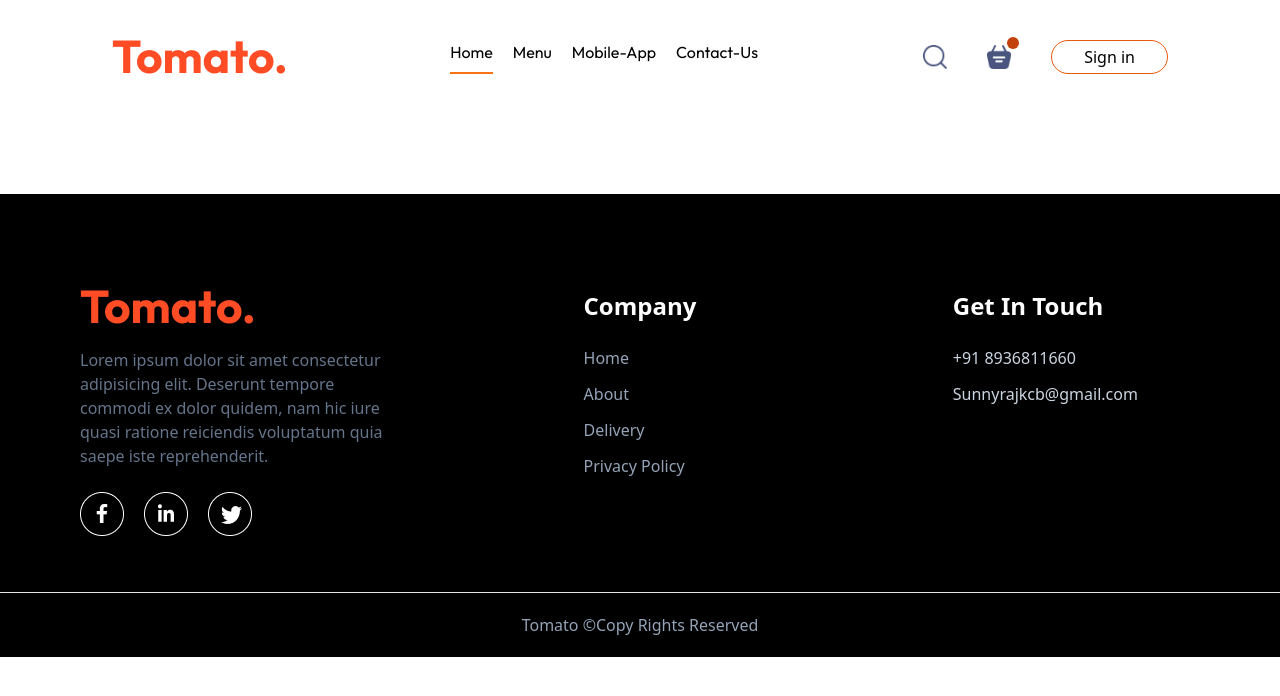
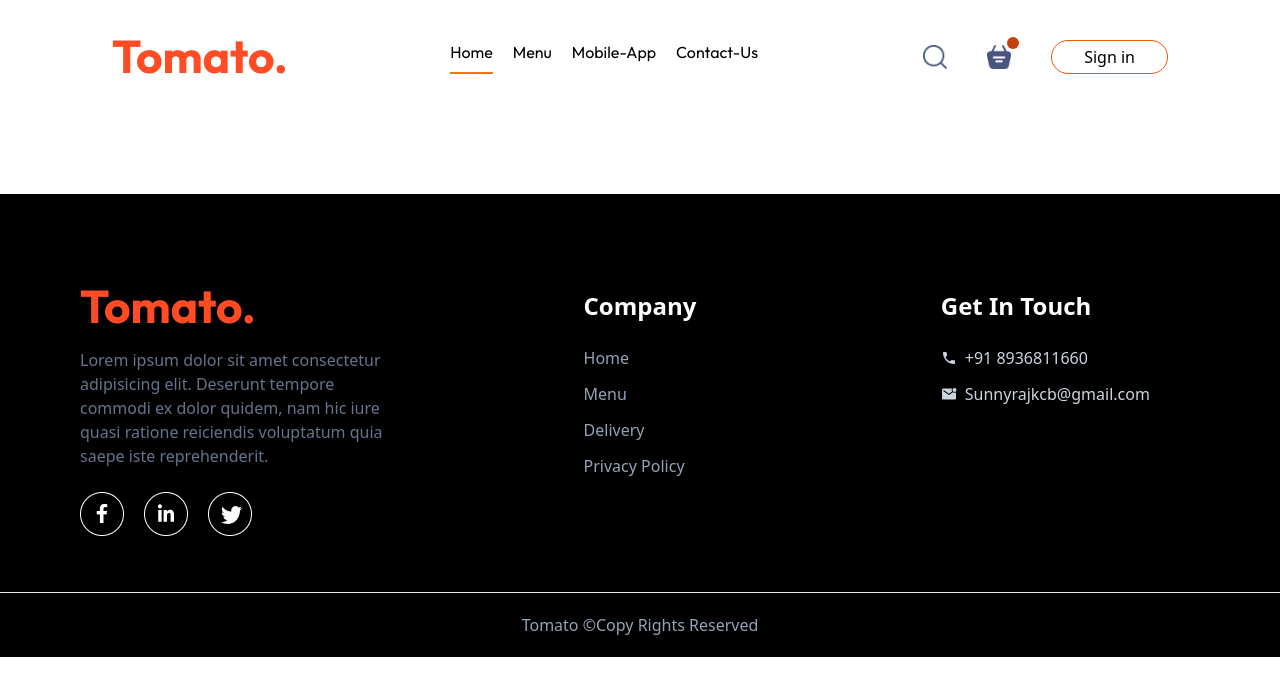
Before and after one commit to codewithsunnyraj/Restaurant, a React (Vite) app in the folder Frontend/: page /PlaceOrder in a window 1280 px wide. Shown: the top 696 px of the page. Built offline with nearby package versions, Linux system fonts and the light colour scheme.

Commit message:
Till now frontend is completed of Homepage

```diff
--- a/Frontend/package.json
+++ b/Frontend/package.json
@@ -12,6 +12,7 @@
   "dependencies": {
     "react": "^18.3.1",
     "react-dom": "^18.3.1",
+    "react-icons": "^5.4.0",
     "react-router-dom": "^7.0.2"
   },
   "devDependencies": {
--- a/Frontend/src/components/Footer.jsx
+++ b/Frontend/src/components/Footer.jsx
@@ -1,52 +1,68 @@
-import React from 'react'
-import { assets } from '../assets/frontend_assets/assets'
+import React from "react";
+import { assets } from "../assets/frontend_assets/assets";
+import { IoMdCall, IoMdMailUnread } from "react-icons/io";
 
 const Footer = () => {
   return (
-    <div className='bg-black' id='contact-us'>
-        <div className='container mx-auto mt-20 '>
+    <div className="bg-black" id="contact-us">
+      <div className="container mx-auto mt-20 ">
         <div className="md:px-20 px-10 pt-10">
           <div className="grid md:grid-cols-2 gap-4 md:gap-24 lg:grid-cols-3 py-5 md:py-14">
             <div>
               <div>
-                    <img src={assets.logo} className='cursor-pointer' alt="" />
-                    <p className='text-slate-500 py-6'>Lorem ipsum dolor sit amet consectetur adipisicing elit. Deserunt tempore commodi ex dolor quidem, nam hic iure quasi ratione reiciendis voluptatum quia saepe iste reprehenderit.</p>
-                    <div className='flex gap-5 cursor-pointer'>
+                <img src={assets.logo} className="cursor-pointer" alt="" />
+                <p className="text-slate-500 py-6">
+                  Lorem ipsum dolor sit amet consectetur adipisicing elit.
+                  Deserunt tempore commodi ex dolor quidem, nam hic iure quasi
+                  ratione reiciendis voluptatum quia saepe iste reprehenderit.
+                </p>
+                <div className="flex gap-5 cursor-pointer">
                   <img src={assets.facebook_icon} alt="" />
                   <img src={assets.linkedin_icon} alt="" />
                   <img src={assets.twitter_icon} alt="" />
                 </div>
               </div>
             </div>
-               <div className='md:flex justify-center'>
+            <div className="md:flex justify-center">
               <div>
-                    <h3 className='font-semibold text-2xl text-white'>Company</h3>
-                    <ul className='text-slate-400 cursor-pointer py-6 space-y-3'>
-                        <li>Home</li>
-                        <li>About</li>
-                        <li>Delivery</li>
-                        <li>Privacy Policy</li>
+                <h3 className="font-semibold text-2xl text-white">Company</h3>
+                <ul className="text-slate-400 cursor-pointer py-6 space-y-3">
+                  <li><a href="">Home</a></li>
+                  <li><a href="#explore-menu">Menu</a></li>
+                  <li><a href="javacsript:void(0);">Delivery</a></li>
+                  <li><a href="javacsript:void(0);">Privacy Policy</a></li>
                 </ul>
               </div>
             </div>
-               <div className='md:flex justify-center'>
+            <div className="md:flex justify-center">
               <div>
-                <h3 className='font-semibold text-2xl text-white'>Get In Touch</h3>
-                <div className='py-6 space-y-3'>
-                    <p className='text-slate-300'>+91 8936811660</p>
-                    <p className='text-slate-300'>Sunnyrajkcb@gmail.com</p>
+                <h3 className="font-semibold text-2xl text-white">
+                  Get In Touch
+                </h3>
+                <div className="py-6 space-y-3">
+                  <p className="text-slate-300 flex items-center gap-2">
+                    {" "}
+                    <IoMdCall />
+                    <span>+91 8936811660</span>
+                  </p>
+                  <p className="text-slate-300 flex items-center gap-2">
+                    <IoMdMailUnread />
+                    <span>Sunnyrajkcb@gmail.com</span>
+                  </p>
                 </div>
               </div>
             </div>
           </div>
         </div>
-      <div className=''>
-        <hr className=' bg-cyan-50' />
-        <p className='text-center text-slate-400 py-5'>Tomato &copy;Copy Rights Reserved</p>
+        <div className="">
+          <hr className=" bg-cyan-50" />
+          <p className="text-center text-slate-400 py-5">
+            Tomato &copy;Copy Rights Reserved
+          </p>
         </div>
       </div>
     </div>
-  )
-}
+  );
+};
 
-export default Footer
+export default Footer;
--- a/Frontend/src/components/Navbar.jsx
+++ b/Frontend/src/components/Navbar.jsx
@@ -70,7 +70,7 @@ const Navbar = () => {
               <img src={assets.basket_icon} className="w-6 h-6" alt="" />
               <div className="dot absolute w-3 h-3 -top-2 -right-2 bg-orange-700 rounded-full"></div>
             </div>
-            <button className="border border-orange-600 hover:bg-red-600  py-1 px-6 md:px-8 rounded-full hover:border-slate-600 hover:duration-300 cursor-pointer transition-all">
+            <button className="border border-orange-600 hover:bg-red-600 hover:text-white  py-1 px-6 md:px-8 rounded-full hover:border-slate-600 hover:border-none hover:duration-300 cursor-pointer transition-all">
               Sign in
             </button>
           </div>
```
Also changed, not shown: 1 other file (tests, documents, lock files or other folders). Lines whose indentation alone changed are shown as unchanged.
